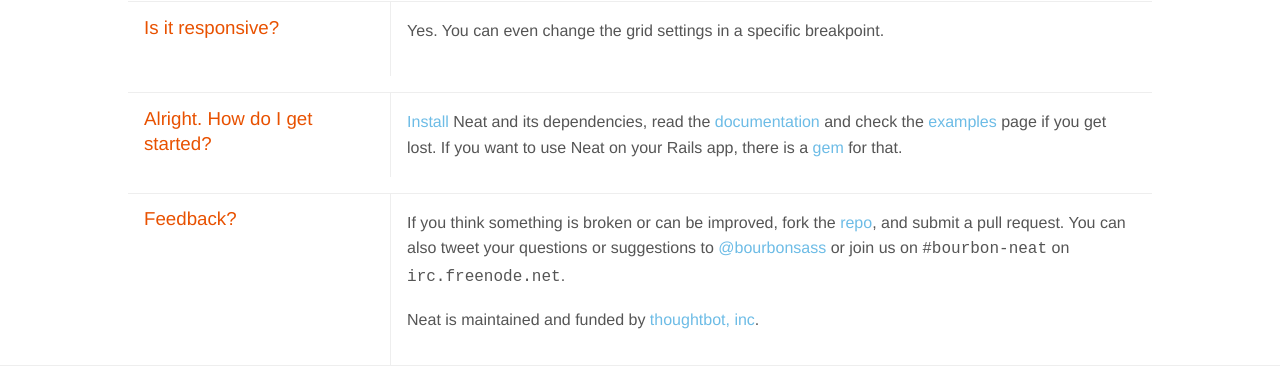
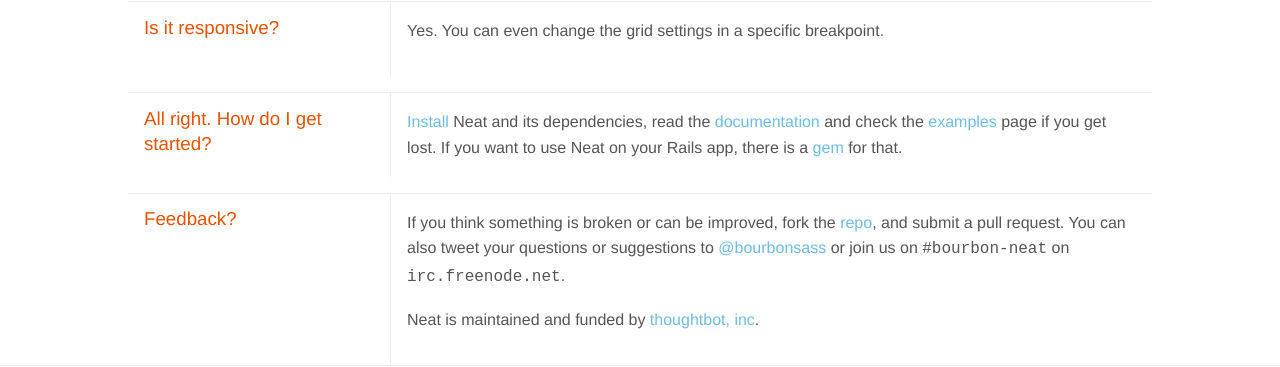
Before and after one commit to thoughtbot/neat, a Jekyll site: the page built from index.html, in a window 1280 px wide. Shown: the part 1347-1714 px from the top of the page. Built offline with Jekyll 4.4.1, drawn with Linux system fonts in a browser that asks for light colours; Markdown is read by kramdown in place of the engine named in the settings.

Commit message:
Fix spelling of "all right".
"Alright" is not actually correct English (see http://www.quickanddirtytips.com/education/grammar/all-right-versus-alright?page=1, for example).

```diff
--- a/index.html
+++ b/index.html
@@ -61,7 +61,7 @@
 
   <section id="getting-started">
     <aside>
-    <h3>Alright. How do I get started?</h3>
+    <h3>All right. How do I get started?</h3>
     </aside>
 
     <article>
```
